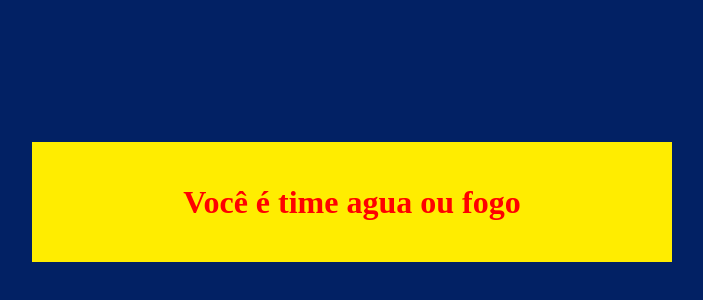
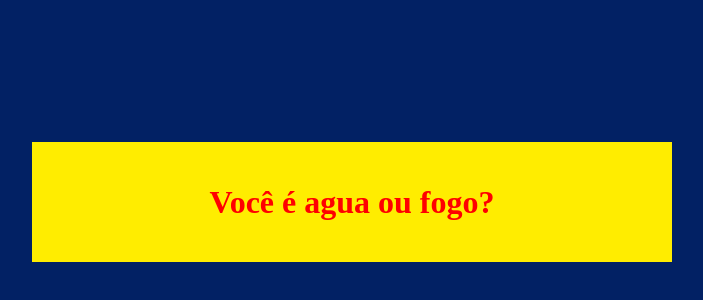
Before and after one commit to KetyAires/fffvvv, a plain HTML site: page index.html in a window 1280 px wide. Shown: the part 206-506 px from the top of the page, without its empty margins (288-991 px from the left). Drawn offline with Linux system fonts and the light colour scheme.

Commit message:
Update index.html

```diff
--- a/index.html
+++ b/index.html
@@ -4,11 +4,11 @@
     <meta charset="UTF-8">
     <meta name="viewport" content="width=device-width, initial-scale=1.0">
     <link rel="stylesheet" href="style.css">
-    <title>Você é time agua ou fogo</title>
+    <title>Você é agua ou fogo?</title>
 </head>
 <body>
     <div class="caixa-principal">
-        <h1>Você é time agua ou fogo</h1>
+        <h1>Você é agua ou fogo?</h1>
         <div class="caixa-perguntas"></div>
         <div class="caixa-alternativas"></div>
         <div class="caixa-resultado">
```
